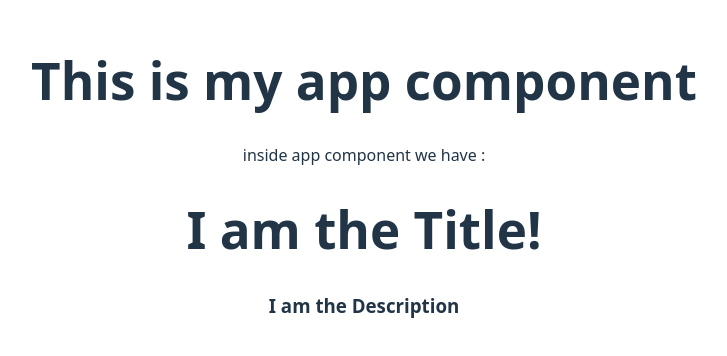
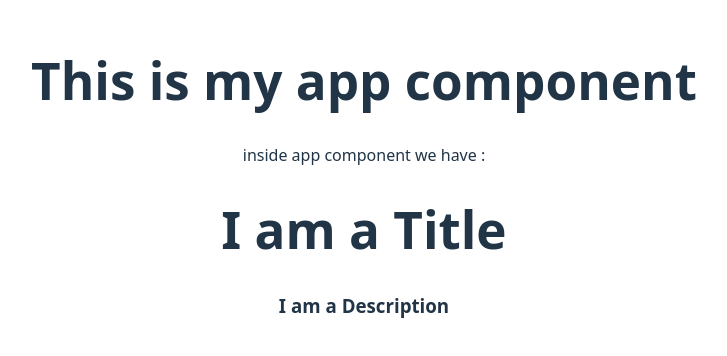
Before and after one commit to skharichandan/REACT-BASIC-, a React (Vite) app in the folder basic-react-app/: page / in a window 1280 px wide. Shown: the part 222-578 px from the top of the page, without its empty margins (276-1003 px from the left). Built offline with nearby package versions, Linux system fonts and the light colour scheme.

Commit message:
import and default export

```diff
--- a/basic-react-app/src/App.jsx
+++ b/basic-react-app/src/App.jsx
@@ -1,11 +1,8 @@
-import './App.css'
+import './App.css';
+import Title from "./Title.jsx";
+import Description2 from "./Description.jsx";
 
-function Title() {
-  return <h1>I am the Title!</h1>
-}
-function Description() {
-  return <h3>I am the Description</h3>
-}
+
 
 function App() {
   return (
@@ -13,7 +10,7 @@ function App() {
       <h1>This is my app component</h1>
       <p>inside app component we have : </p>
       <Title/>
-      <Description/>
+      <Description2/>
     </div>
   );
 }
--- /dev/null
+++ b/basic-react-app/src/Description.jsx
@@ -0,0 +1,7 @@
+function Description() {
+    return (
+        <h3>I am a Description</h3>
+
+    );
+}
+export default Description;
--- /dev/null
+++ b/basic-react-app/src/Title.jsx
@@ -0,0 +1,7 @@
+function Title() {
+    return (
+    <h1>I am a Title</h1>
+    );
+}
+
+export default Title;
```
